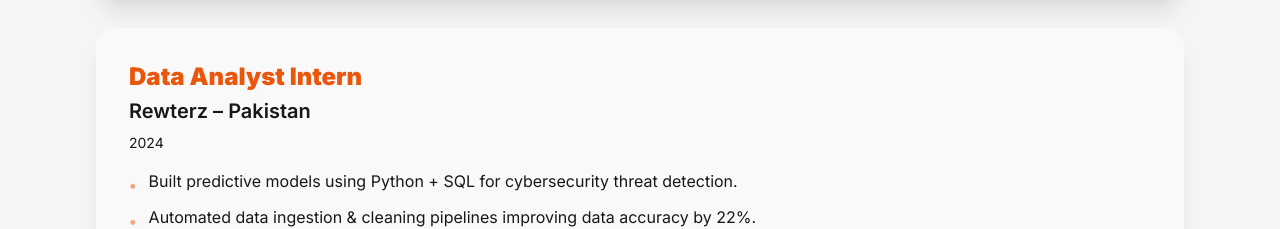
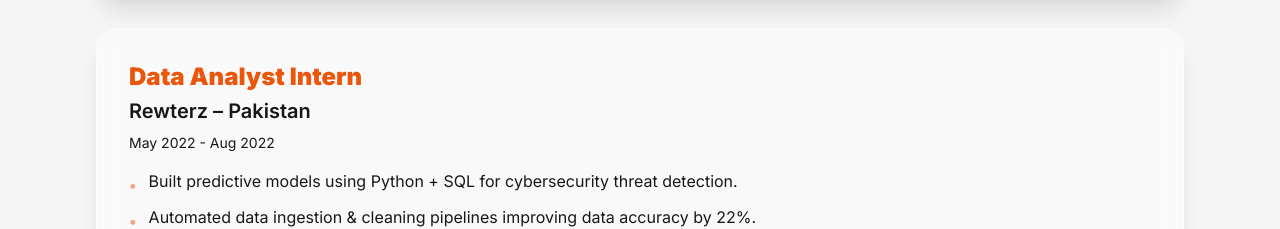
Before and after one commit to wasayfaizan/abdulwasayfaizan-portfolio, a React (Vite) app: page / in a window 1280 px wide. Shown: the part 2120-2349 px from the top of the page. Built offline with nearby package versions, Linux system fonts and the light colour scheme; the HTML template or start-up script is replaced by a standard one.

Commit message:
Code edited in Lovable Code Editor
Edited UI in Lovable

```diff
--- a/src/components/Experience.tsx
+++ b/src/components/Experience.tsx
@@ -16,7 +16,7 @@ const Experience = () => {
       company: "Rewterz",
       location: "Pakistan",
       role: "Data Analyst Intern",
-      duration: "2024",
+      duration: "May 2022 - Aug 2022",
       responsibilities: [
         "Built predictive models using Python + SQL for cybersecurity threat detection.",
         "Automated data ingestion & cleaning pipelines improving data accuracy by 22%.",
```
